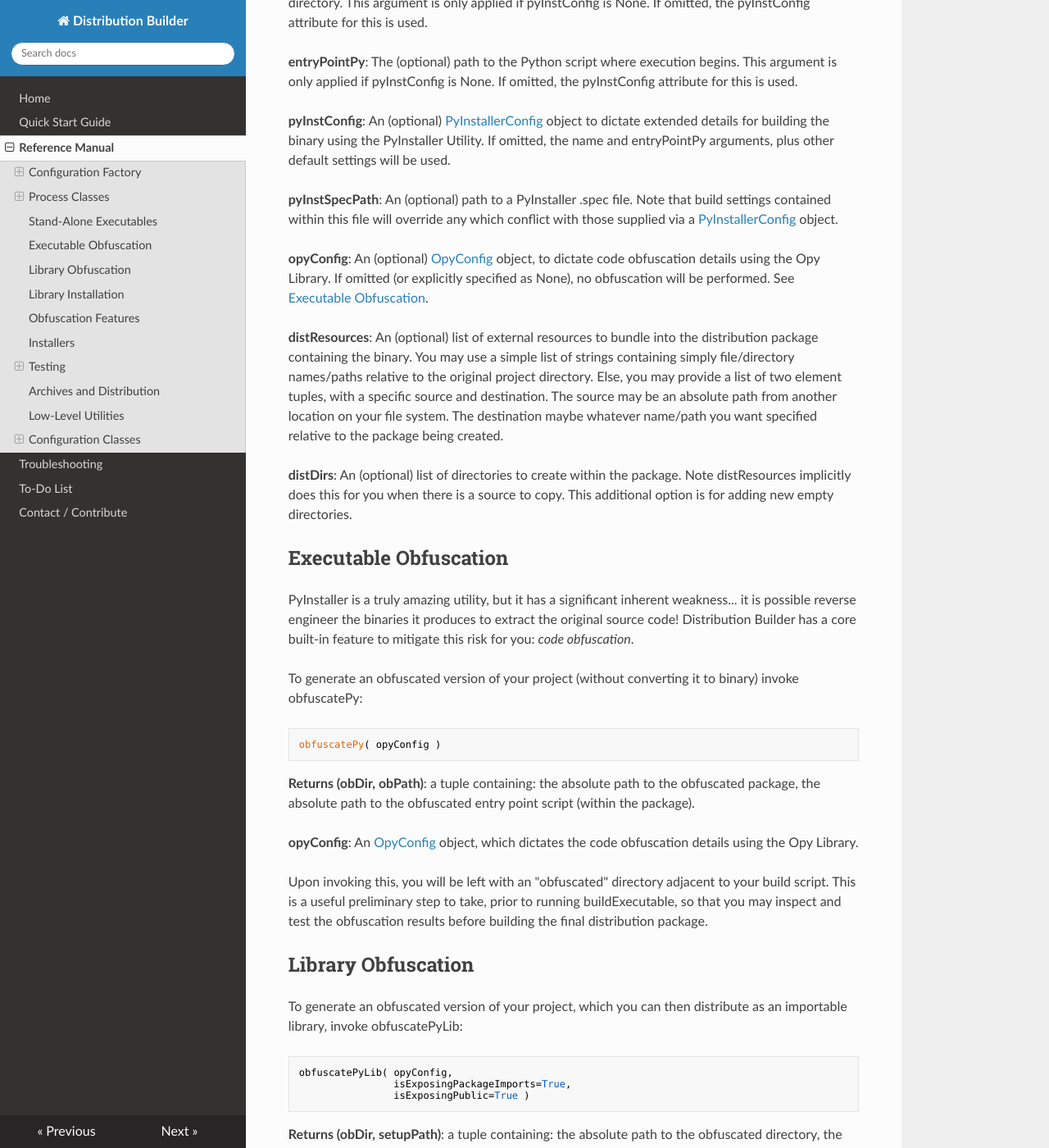
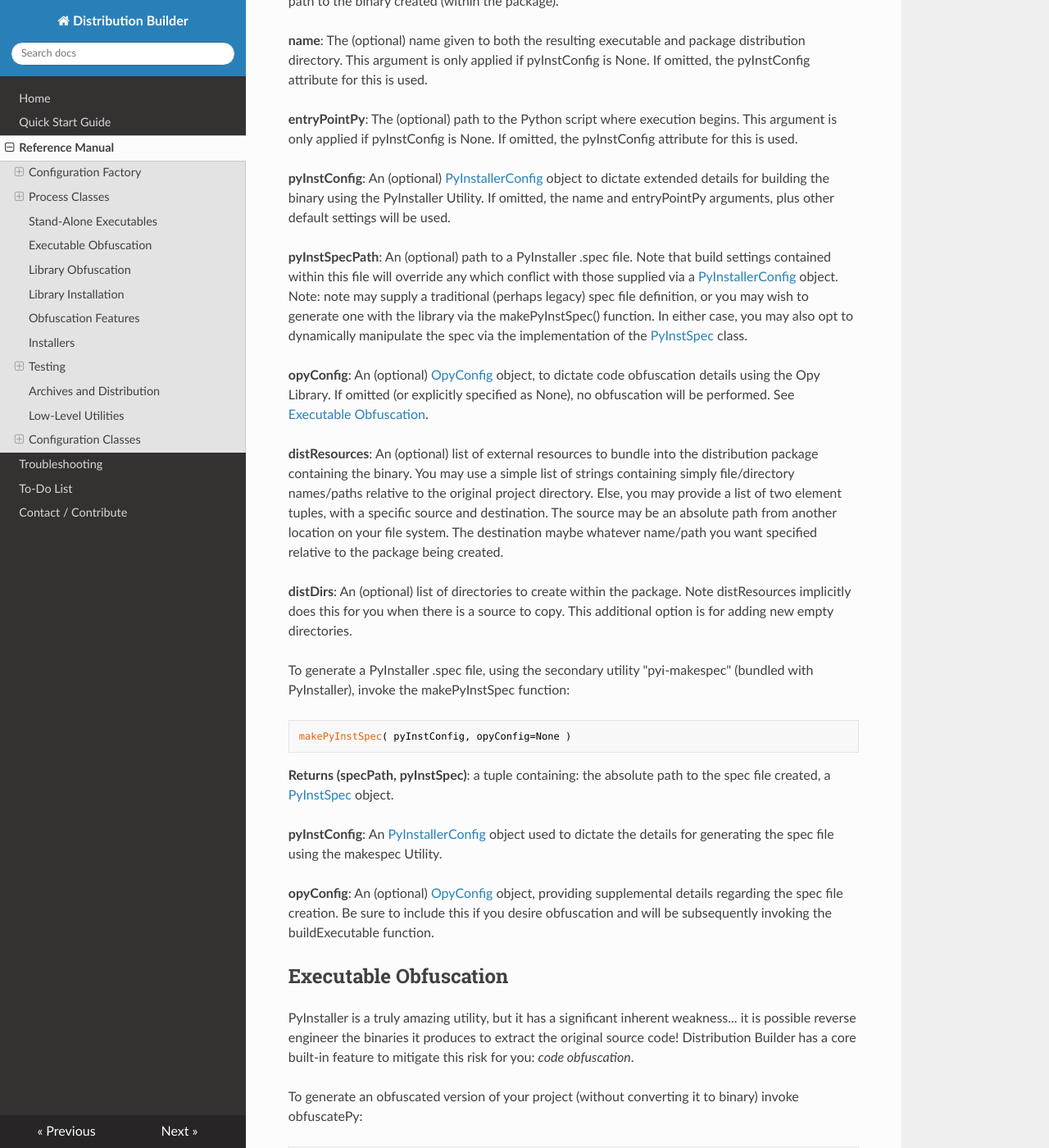
Before and after one commit to BuvinJT/distbuilder, an MkDocs documentation site: the page built from docs/Reference.md, in a window 1280 px wide and 1400 px high, scrolled down 2771 px. Shown: the whole window at 82% size. Built offline with MkDocs 1.6.1, drawn with Linux system fonts in a browser that asks for light colours; nearby versions of some CDN libraries; old or Windows-style settings are respelled for this version of MkDocs; some of the changed text lies outside the part shown.

Commit message:
Updated documentation, regarding .spec files.

```diff
--- a/docs/Reference.md
+++ b/docs/Reference.md
@@ -77,7 +77,7 @@ of code.
 This process class converts a program written in .py
 scripts to a stand-alone binary, then packages it
 for deployment within an installer.  It uses a
-[ConfigFactory](#configfactory)  to automatically produce the config
+[ConfigFactory](#configfactory) to automatically produce the config
 objects it requires, but allows a client to modify
 those objects before they are implemented by defining
 a derived class and overriding certain functions as
@@ -87,30 +87,35 @@ Constructor:
 
     PyToBinInstallerProcess( configFactory,
                              name="Python To Binary Installer Process",
+                             pyInstSpecPath=None,
                              isObfuscating=False,
                              isDesktopTarget=False,
                              isHomeDirTarget=False )
 
 Attributes & default values:
 
-    configFactory         = <required>
+    configFactory          = <required>
 
-    name                  = "Python To Binary Installer Process"
+    name                   = "Python To Binary Installer Process"
 
-    isObfuscating         = False
+    pyInstSpecPath         = None
+    isObfuscating          = False
 
-    isDesktopTarget       = False
-    isHomeDirTarget       = False
+    isDesktopTarget        = False
+    isHomeDirTarget        = False
 
-    isTestingObfuscation  = False
-    isTestingExe          = False
-    isTestingInstall      = False
-    isVerboseInstall      = False
+    isPyInstDupDataPatched = None (None=Dynamic, True/False=explicit)
+
+    isTestingObfuscation   = False
+    isTestingExe           = False
+    isTestingInstall       = False
+    isVerboseInstall       = False
 
 "Virtual" configuration functions to override:
 
     onOpyConfig( cfg )
     onPyInstConfig( cfg )
+    onMakeSpec( spec )
     onQtIfwConfig( cfg )
 
 Use:
@@ -154,6 +159,11 @@ program, invoke the buildExecutable function:
 	.spec file.  Note that build settings contained within
 	this file will override any which conflict with those
 	supplied via a [PyInstallerConfig](#pyinstallerconfig) object.
+	Note: note may supply a traditional (perhaps legacy) spec file
+	definition, or you may wish to generate one with the library
+	via the makePyInstSpec() function.  In either case, you may
+	also opt to dynamically manipulate the spec via the implementation
+	of the [PyInstSpec](#pyinstspec) class.
 
 **opyConfig**: An (optional) [OpyConfig](#opyconfig) object, to
 	dictate code obfuscation details using the Opy
@@ -178,6 +188,26 @@ program, invoke the buildExecutable function:
     implicitly does this for you when there is
     a source to copy.  This additional option is
     for adding new empty directories.
+
+
+To generate a PyInstaller .spec file, using the secondary
+utility "pyi-makespec" (bundled with PyInstaller),
+invoke the makePyInstSpec function:
+
+	makePyInstSpec( pyInstConfig, opyConfig=None )
+
+**Returns (specPath, pyInstSpec)**: a tuple containing:
+    the absolute path to the spec file created,
+    a [PyInstSpec](#pyinstspec) object.
+
+**pyInstConfig**: An [PyInstallerConfig](#pyinstallerconfig)
+    object used to dictate the details for generating
+    the spec file using the makespec Utility.
+
+**opyConfig**: An (optional) [OpyConfig](#opyconfig) object,
+	providing supplemental details regarding the spec file
+	creation.  Be sure to include this if you desire obfuscation
+	and will be subsequently invoking the buildExecutable function.
 
 ## Executable Obfuscation
 
@@ -728,6 +758,45 @@ Attributes & default values:
     _pngIconResPath = None
     distResources   = []
     distDirs        = []
+	isSpecFileRemoved = False
+
+### PyInstSpec:
+
+Objects of this type are used for PyInstaller spec file
+parsing, and programatic maniplaution.  This class provides
+an easy mechanism for applying known PyInstaller patches,
+as well as convienent mechanisms for applying custom
+revisions for similiar purposes.
+
+Constructor:
+
+    PyInstSpec( filePath=None, pyInstConfig=None,
+                isFile=False, content=None )
+
+Attributes & default values:
+
+    filePath     = None
+    pyInstConfig = None
+    isFile       = False
+    content 	 = None
+
+Static Method:
+
+    cfgToPath( pyInstConfig )
+
+Object Methods:
+
+	path()
+	read()
+	write()
+    debug()
+
+    injectDuplicateDataPatch()
+
+    _toLines()
+    _fromLines( lines )
+	_injectLine( injection, lineNo )
+	_parseAssigments()
 
 ### WindowsExeVersionInfo
 
```
Also changed, not shown: docs/ToDo.md (+0 -2 lines), 1 other file.
